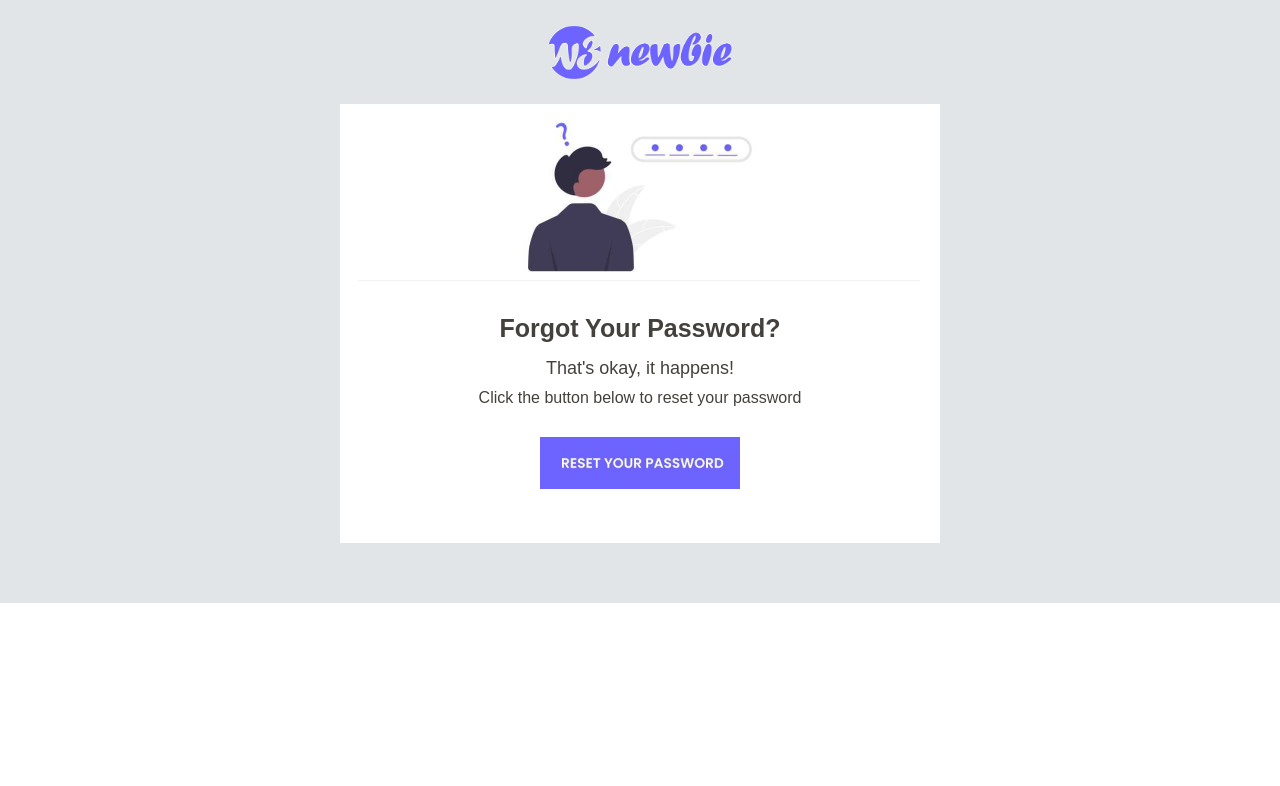
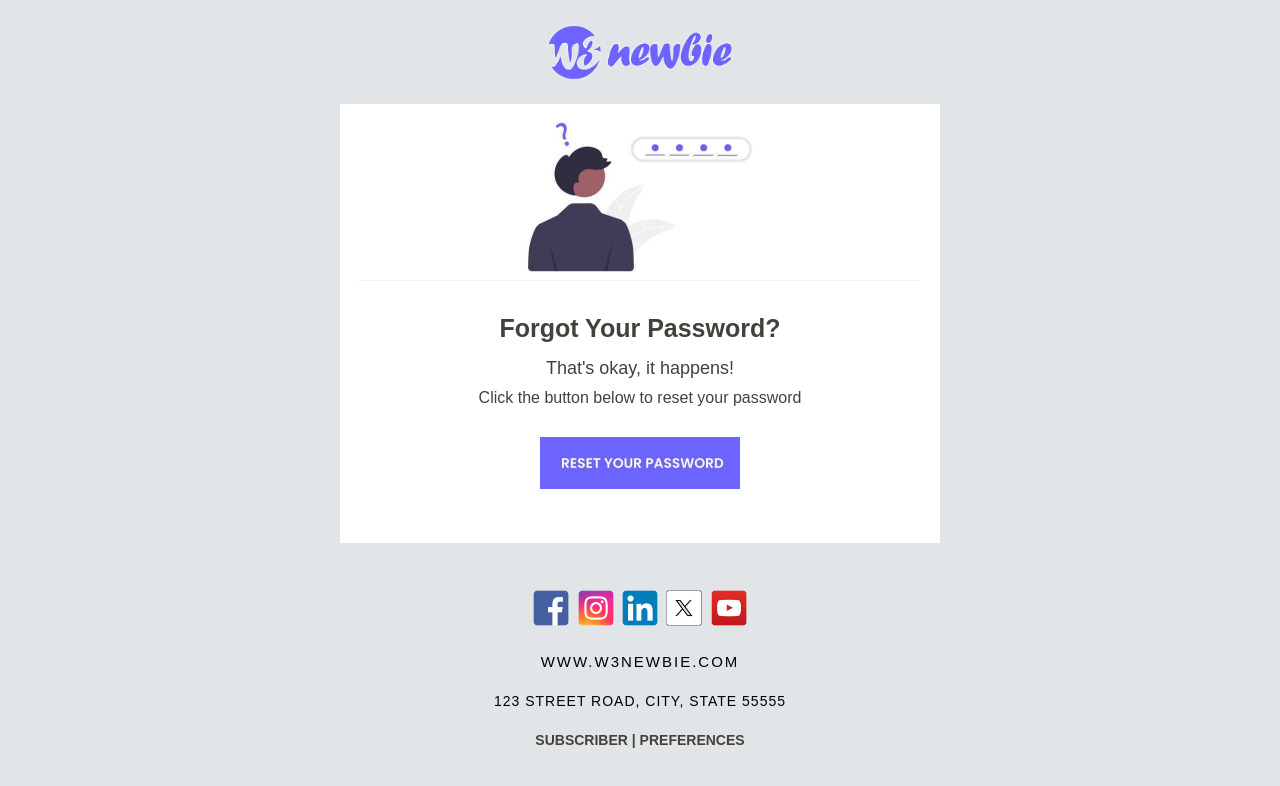
Before and after one commit to AndreiLove/Bulletproof-Reset-Email, a plain HTML site: page index.html in a window 1280 px wide. Drawn offline with Linux system fonts and the light colour scheme.

Commit message:
update project final

```diff
--- a/index.html
+++ b/index.html
@@ -110,8 +110,32 @@
 					<table width="100%" style="border-spacing: 0;">
 
 						<tr>
-							<td>
+							<td style="padding: 45px 0 0; text-align: 0; ">
+								<a href="#" style="text-decoration: none;">
+									<img src="img/facebook.png" alt="facebook" width="40" style="border: 0; ">
+								</a>
+								<a href="#" style="text-decoration: none;">
+									<img src="img/instagram.png" alt="instagram" width="40" style="border: 0;">
+								</a>
+								<a href="#" style="text-decoration: none;">
+									<img src="img/linkedin.png" alt="linkedin" width="40" style="border: 0;">
+								</a>
+								<a href="#" style="text-decoration: none;">
+									<img src="img/twitter.png" alt="twitter" width="40" style="border: 0;">
+								</a>
+								<a href="#" style="text-decoration: none;">
+									<img src="img/youtube.png" alt="youtube" width="40" style="border: 0;">
+								</a>
 
+								<p style="padding: 5px 0 0;">
+									<a href="#" style="text-decoration: none; color: #000; font-size: 15px; letter-spacing: 2px;">WWW.W3NEWBIE.COM</a>
+								</p>
+								<p style="padding: 5px 0 0;">
+									<a href="#" style="text-decoration: none; color: #000; font-size: 14px; letter-spacing: 1px; text-transform: uppercase;">123&#8203; Street Road, City, State 55555</a>
+								</p>
+								<p style="padding: 5px 0 0;">
+									<a href="#" style="text-decoration: none; color: #000; font-size: 14px; text-transform: uppercase; font-weight: 500; color: #615c55; font-weight: 600;color: inherit;">Subscriber | Preferences</a>
+								</p>
 							</td>
 						</tr>
 
```
